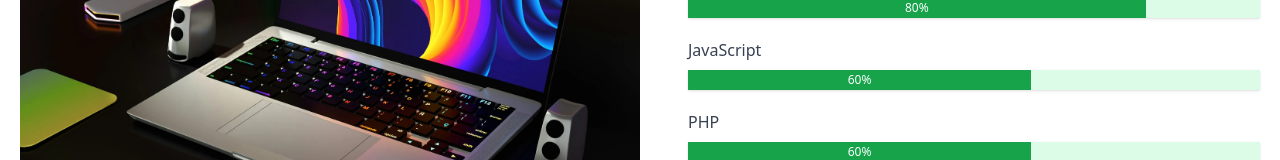
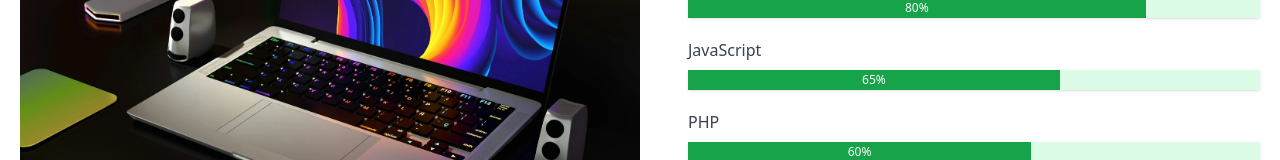
Before and after one commit to tomy-frontend/React-tailwind, a React (Vite) app: page / in a window 1280 px wide. Shown: the part 1866-2026 px from the top of the page. Built offline with nearby package versions, Linux system fonts and the light colour scheme.

Commit message:
phpの習熟度を更新

```diff
--- a/src/App.jsx
+++ b/src/App.jsx
@@ -116,9 +116,9 @@ function App() {
               <div className="shadow bg-green-100 mt-2 w-full">
                 <div
                   className="bg-green-600 text-xs leading-none py-1 text-center text-white"
-                  style={{ width: "60%" }}
+                  style={{ width: "65%" }}
                 >
-                  60%
+                  65%
                 </div>
               </div>
               <h3 className="mt-5">PHP</h3>
```
